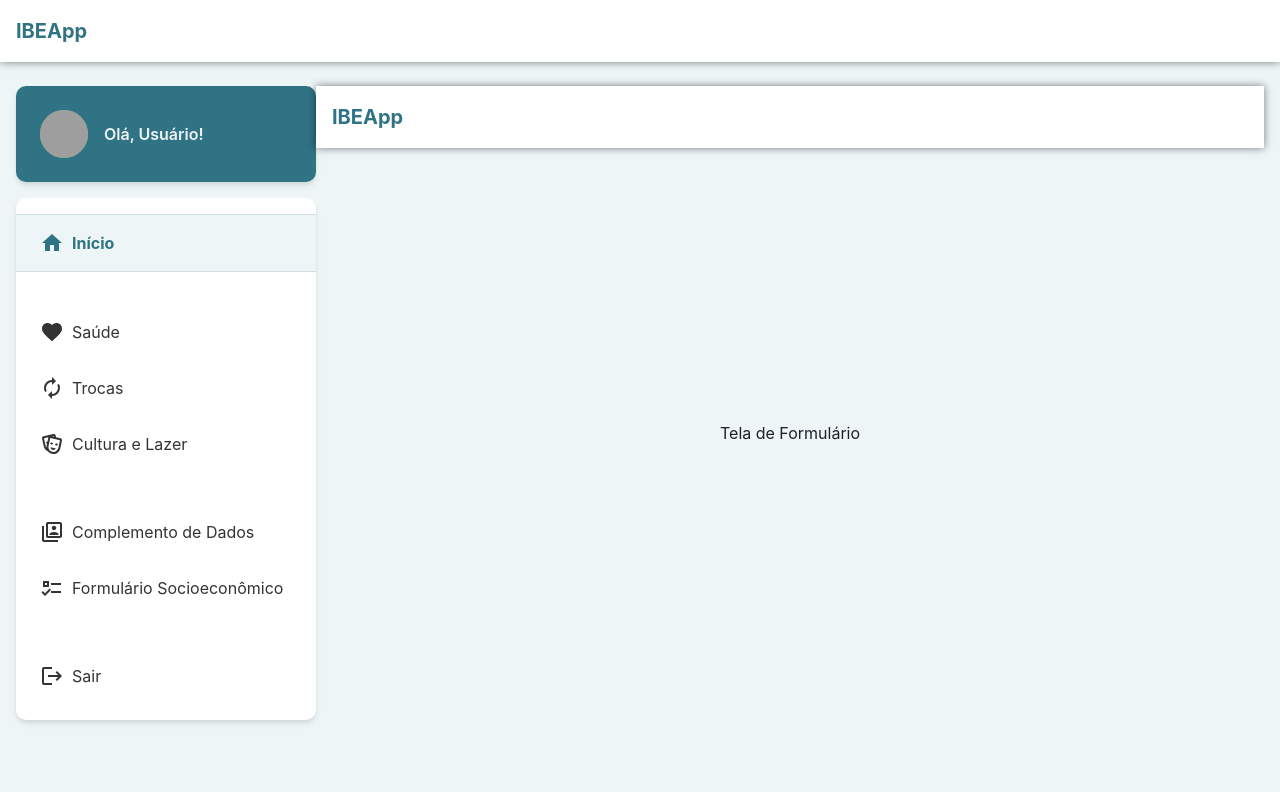
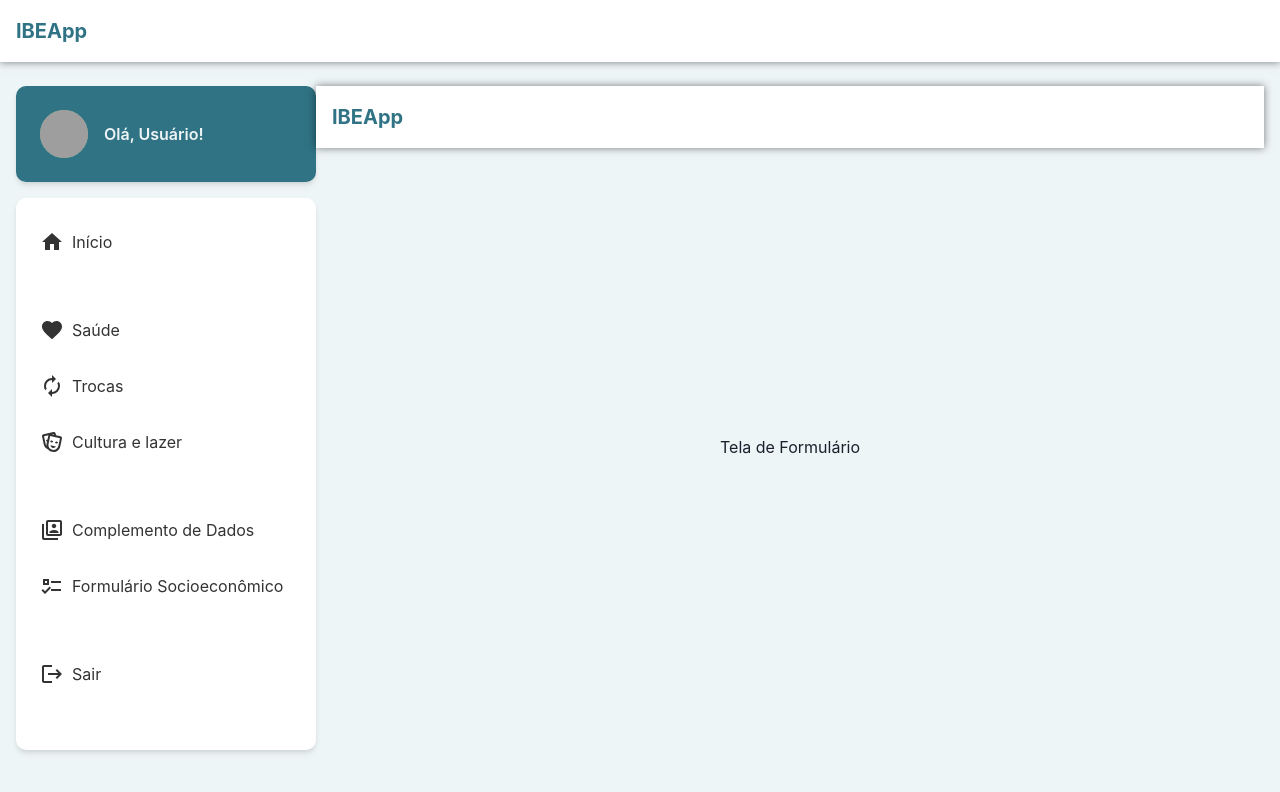
Before and after one commit to CodelabUnifesp/ibeac-web, a React (Create React App) app: page /form in a window 1280 px wide. Shown: the top 792 px of the page. Built offline with nearby package versions, Linux system fonts and the light colour scheme; grey boxes are pictures that could not be loaded; the HTML template or start-up script is replaced by a standard one.

Commit message:
componentizando o item da sidebar

```diff
--- a/src/components/Navigation/index.js
+++ b/src/components/Navigation/index.js
@@ -1,8 +1,4 @@
-import React, {useRef} from 'react';
-
-import {Text, Box} from '@chakra-ui/react';
-
-import {Icon} from '@mdi/react';
+import React from 'react';
 import {
   mdiHome,
   mdiHeart,
@@ -12,65 +8,69 @@ import {
   mdiAccountBoxMultipleOutline,
   mdiLogout,
 } from '@mdi/js';
-import {Menu, MenuItem, Divider} from './styles';
+import {Menu, Divider} from './styles';
+import SidebarItem from '../SidebarItem';
 
 const Navigation = () => {
-  const ok = useRef();
+  const essentialsSection = [
+    {
+      title: 'Início',
+      icon: mdiHome,
+      to: '/',
+    },
+  ];
 
-  return (
-    <Menu>
-      <MenuItem className="selected" to="/">
-        <Text className="icon" mr={2}>
-          <Icon size={1} path={mdiHome} />
-        </Text>
-        Início
-      </MenuItem>
+  const categoriesSection = [
+    {
+      title: 'Saúde',
+      icon: mdiHeart,
+      to: '/login',
+    },
+    {
+      title: 'Trocas',
+      icon: mdiAutorenew,
+    },
+    {
+      title: 'Cultura e lazer',
+      icon: mdiDramaMasks,
+    },
+  ];
+
+  const informationSection = [
+    {
+      title: 'Complemento de Dados',
+      icon: mdiAccountBoxMultipleOutline,
+    },
+    {
+      title: 'Formulário Socioeconômico',
+      icon: mdiFormatListChecks,
+    },
+  ];
+
+  const logoutSection = [
+    {
+      title: 'Sair',
+      icon: mdiLogout,
+    },
+  ];
+
+  const sidebarSections = [
+    essentialsSection,
+    categoriesSection,
+    informationSection,
+    logoutSection,
+  ];
+
+  const sidebarList = sidebarSections.map((sectionItems) => (
+    <>
+      {sectionItems.map((item) => (
+        <SidebarItem title={item.title} icon={item.icon} />
+      ))}
       <Divider />
-      <MenuItem to="/how">
-        <Text className="icon" mr={2}>
-          <Icon size={1} path={mdiHeart} />
-        </Text>
-        Saúde
-      </MenuItem>
-      <MenuItem to="/faetures">
-        <Text className="icon" mr={2}>
-          <Icon size={1} path={mdiAutorenew} />
-        </Text>
-        Trocas
-      </MenuItem>
-      <MenuItem to="/pricing">
-        <Text className="icon" mr={2}>
-          <Icon size={1} path={mdiDramaMasks} />
-        </Text>
-        Cultura e Lazer
-      </MenuItem>
-      <Divider />
-      <MenuItem to="/faetures">
-        <Text className="icon" mr={2}>
-          <Icon size={1} path={mdiAccountBoxMultipleOutline} />
-        </Text>
-        Complemento de Dados
-      </MenuItem>
-      <MenuItem to="/pricing">
-        <Text className="icon" mr={2}>
-          <Icon size={1} path={mdiFormatListChecks} />
-        </Text>
-        Formulário Socioeconômico
-      </MenuItem>
-      <Divider />
-      <MenuItem
-        className="compact"
-        to="/signup"
-        isLast
-        color={{base: 'primary.700', lg: 'black'}}
-        bg={{base: 'primary.700', lg: 'none'}}>
-        <Text className="icon" mr={2}>
-          <Icon size={1} path={mdiLogout} />
-        </Text>
-        Sair
-      </MenuItem>
-    </Menu>
-  );
+    </>
+  ));
+
+  return <Menu>{sidebarList}</Menu>;
 };
 
 Navigation.displayName = 'Navigation';
--- a/src/components/Navigation/styles.js
+++ b/src/components/Navigation/styles.js
@@ -1,53 +1,9 @@
 import styled from 'styled-components';
 
-import {Box, Menu as CMenu, MenuItem as CMenuItem} from '@chakra-ui/react';
+import {Menu as CMenu} from '@chakra-ui/react';
 
 export const Menu = styled(CMenu)`
   align-items: flex-start;
-`;
-
-export const MenuItem = styled(CMenuItem)`
-  padding: 1rem 1.5rem;
-  display: flex;
-  justify-content: flex-start;
-  color: #eee;
-
-  @media screen and (min-width: 62rem) {
-    color: #333;
-  }
-
-  &:focus {
-    background: var(--chakra-colors-primary-400);
-    color: black;
-  }
-
-  &.selected {
-    font-weight: bold;
-    border-top: 1px solid;
-    border-bottom: 1px solid;
-    background: var(--chakra-colors-primary-800);
-    color: white;
-    border-color: var(--chakra-colors-primary-900);
-
-    @media screen and (min-width: 62rem) {
-      background: var(--chakra-colors-light-50);
-      color: var(--chakra-colors-primary-600);
-      border-color: var(--chakra-colors-light-100);
-    }
-  }
-
-  @media screen and (max-width: 61rem) {
-    &.compact {
-      padding: 0.5rem 1rem;
-      width: auto;
-      margin-left: var(--chakra-space-6);
-      border-radius: 5px;
-    }
-
-    & .icon {
-      display: none !important;
-    }
-  }
 `;
 
 export const Divider = styled.div`
@@ -57,6 +13,5 @@ export const Divider = styled.div`
 
 export default {
   Menu,
-  MenuItem,
   Divider,
 };
--- /dev/null
+++ b/src/components/SidebarItem/index.js
@@ -0,0 +1,23 @@
+import React from 'react';
+import PropTypes from 'prop-types';
+
+import {Icon} from '@mdi/react';
+import {Text} from '@chakra-ui/layout';
+import {MenuItem} from './styles';
+
+const SidebarItem = ({title, icon} = {}) => (
+  <MenuItem>
+    <Text className="icon" mr={2}>
+      <Icon size={1} path={icon} />
+    </Text>
+    {title}
+  </MenuItem>
+);
+
+SidebarItem.displayName = 'SidebarItem';
+SidebarItem.propTypes = {
+  title: PropTypes.string.isRequired,
+  icon: PropTypes.string.isRequired,
+};
+
+export default SidebarItem;
--- /dev/null
+++ b/src/components/SidebarItem/styles.js
@@ -0,0 +1,50 @@
+import styled from 'styled-components';
+import {MenuItem as CMenuItem} from '@chakra-ui/react';
+
+export const MenuItem = styled(CMenuItem)`
+  padding: 1rem 1.5rem;
+  display: flex;
+  justify-content: flex-start;
+  color: #eee;
+
+  @media screen and (min-width: 62rem) {
+    color: #333;
+  }
+
+  &:focus {
+    background: var(--chakra-colors-primary-400);
+    color: black;
+  }
+
+  &.selected {
+    font-weight: bold;
+    border-top: 1px solid;
+    border-bottom: 1px solid;
+    background: var(--chakra-colors-primary-800);
+    color: white;
+    border-color: var(--chakra-colors-primary-900);
+
+    @media screen and (min-width: 62rem) {
+      background: var(--chakra-colors-light-50);
+      color: var(--chakra-colors-primary-600);
+      border-color: var(--chakra-colors-light-100);
+    }
+  }
+
+  @media screen and (max-width: 61rem) {
+    &.compact {
+      padding: 0.5rem 1rem;
+      width: auto;
+      margin-left: var(--chakra-space-6);
+      border-radius: 5px;
+    }
+
+    & .icon {
+      display: none !important;
+    }
+  }
+`;
+
+export default {
+  MenuItem,
+};
```
